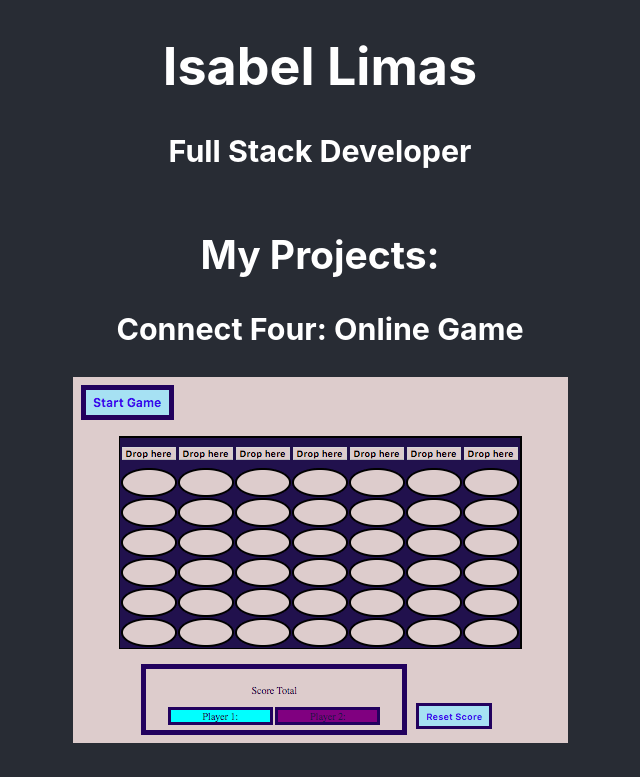
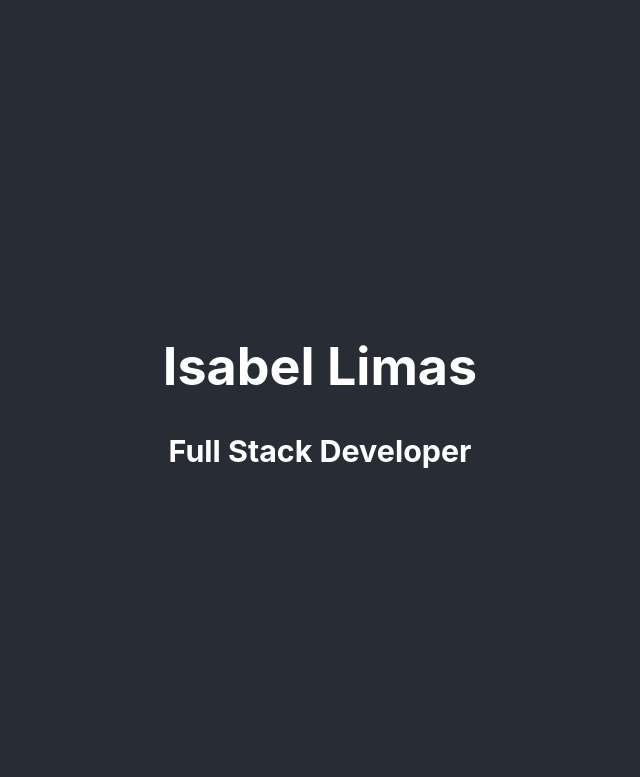
Before and after one commit to lim-is-a/react-portfolio, a React (Create React App) app: page / in a window 1280 px wide. Shown: the top 777 px of the page, without its empty margins (320-960 px from the left). Built offline with nearby package versions, Linux system fonts and the light colour scheme.

Commit message:
profile header styling

```diff
--- a/src/App.css
+++ b/src/App.css
@@ -1,38 +1,18 @@
 .App {
+  color: white;
   text-align: center;
-}
-
-.App-logo {
-  height: 40vmin;
-  pointer-events: none;
-}
-
-@media (prefers-reduced-motion: no-preference) {
-  .App-logo {
-    animation: App-logo-spin infinite 20s linear;
-  }
-}
-
-.App-header {
   background-color: #282c34;
-  min-height: 100vh;
   display: flex;
   flex-direction: column;
   align-items: center;
   justify-content: center;
-  font-size: calc(10px + 2vmin);
-  color: white;
 }
 
-.App-link {
-  color: #61dafb;
+.App-header {
+  display: flex;
+  flex-direction: column;
+  align-items: center;
+  justify-content: center;
+  min-height: 100vh;
+  font-size: calc(10px + 2vmin);
 }
-
-@keyframes App-logo-spin {
-  from {
-    transform: rotate(0deg);
-  }
-  to {
-    transform: rotate(360deg);
-  }
-}
--- a/src/App.js
+++ b/src/App.js
@@ -1,6 +1,7 @@
 import React from 'react';
 import './App.css';
 import Profile from './components/Profile'
+import AboutMe from './components/AboutMe'
 import ProjectList from './components/ProjectList'
 import TechnicalSkills from './components/TechnicalSkills';
 
@@ -9,9 +10,10 @@
     <div className="App">
       <header className="App-header">
         <Profile/>
+      </header>
+        <AboutMe/>
         <ProjectList/>
         <TechnicalSkills/>
-      </header>
     </div>
   );
 }
```
